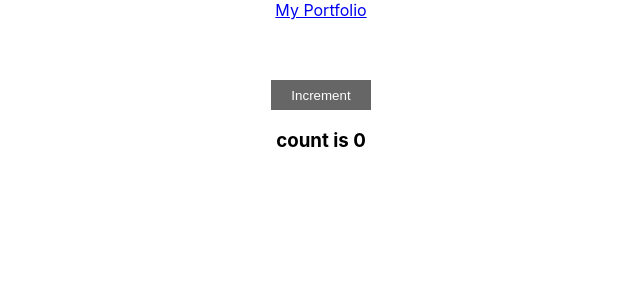
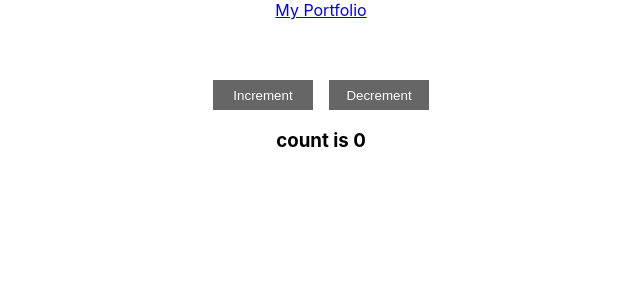
Before and after one commit to hemantkumar2/Test-using-jest, a React app: page / in a window 1280 px wide. Shown: the top 300 px of the page, without its empty margins (319-959 px from the left). Built offline with nearby package versions, Linux system fonts and the light colour scheme.

Commit message:
test function for counter decrement

```diff
--- a/src/App.js
+++ b/src/App.js
@@ -21,17 +21,34 @@ class App extends Component {
         <br />
         <br />
         <br />
+        <span>
           <button
             data-test="increment-button"
             style={style.buttonStyles}
             onClick={() =>
               this.setState({
+                ...this.state,
                 count: count + 1,
               })
             }
           >
             Increment
           </button>
+        </span>
+        <span>
+          <button
+            data-test="decrement-button"
+            style={{ ...style.buttonStyles, marginLeft: "1rem" }}
+            onClick={() =>
+              this.setState({
+                ...this.state,
+                count: count > 0 ? count - 1 : count,
+              })
+            }
+          >
+            Decrement
+          </button>
+        </span>
         <br />
         <h3 data-test="counter-display">count is {count}</h3>
       </div>
```
Also changed, not shown: 1 other file (tests, documents, lock files or other folders). Lines whose indentation alone changed are shown as unchanged.
